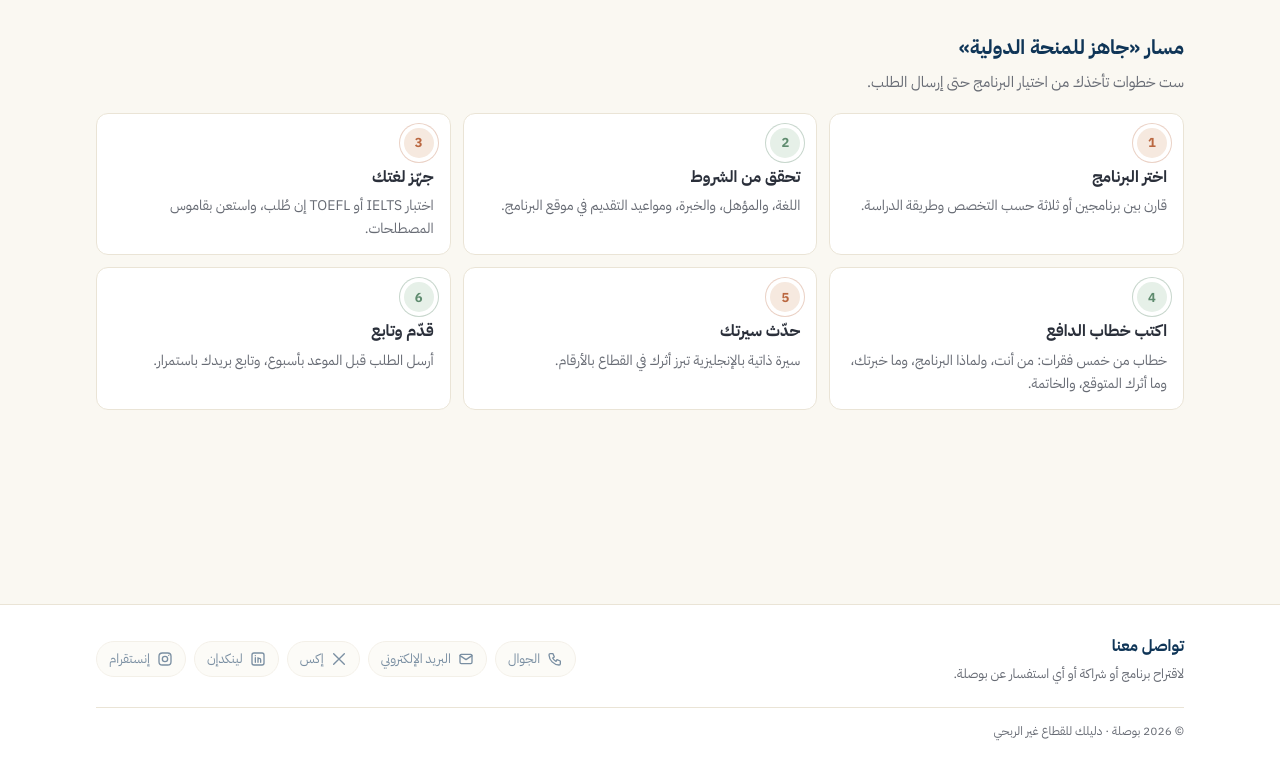
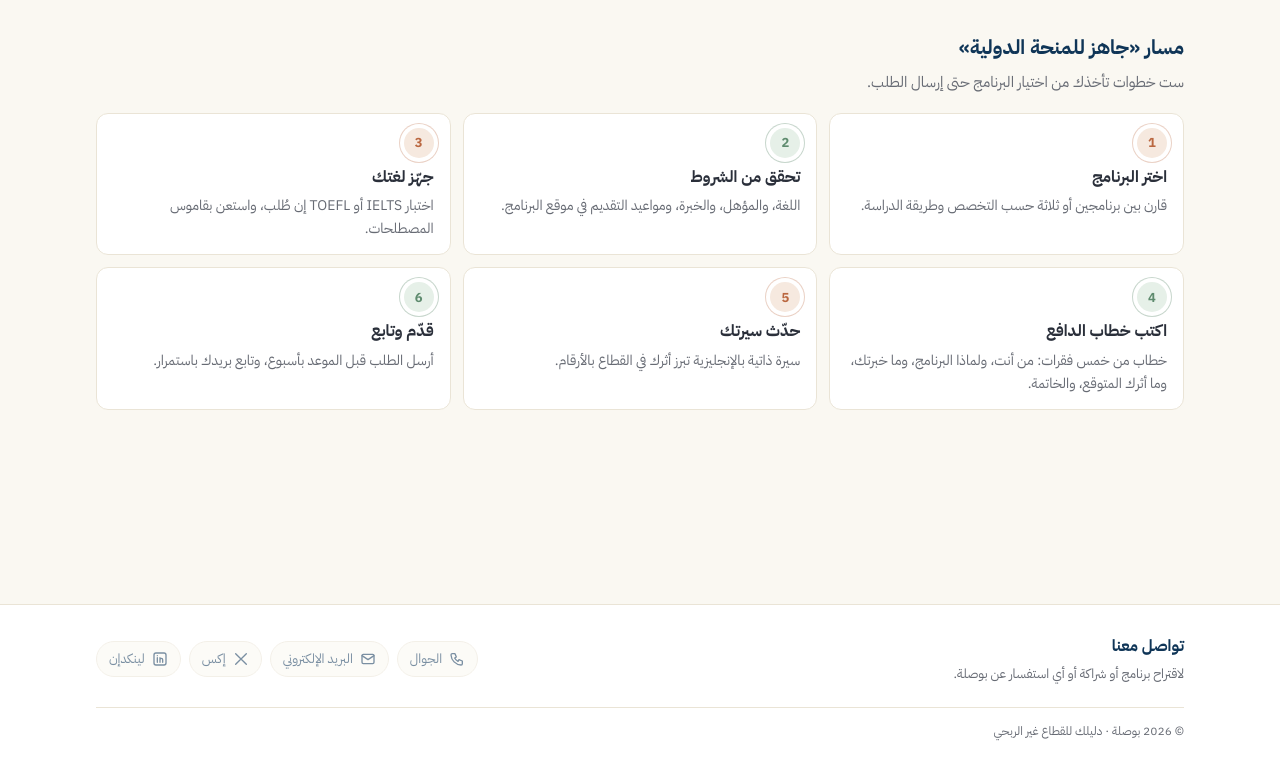
Before and after one commit to rabehedu-sketch/bosla, a plain HTML site: page site/index.html in a window 1280 px wide. Shown: the part 2332-3096 px from the top of the page. Drawn offline with nearby package versions, Linux system fonts and the light colour scheme; no server answers.

Commit message:
بوصلة: حذف إنستقرام من التواصل
Co-Authored-By: Claude Opus 5.5 <noreply@anthropic.com>
Claude-Session: https://claude.ai/code/session_01WaAQ5T6EAKuxi1F9z4xPMk

```diff
--- a/site/index.html
+++ b/site/index.html
@@ -1187,7 +1187,7 @@ function rerender(){const y=window.scrollY;render();window.scrollTo({top:y})}
 const BNAV=[["home",'<path d="M3 11l9-7 9 7v9a1 1 0 0 1-1 1h-5v-6H9v6H4a1 1 0 0 1-1-1z"/>'],["programs",'<rect x="3" y="4" width="18" height="17" rx="2"/><path d="M3 9h18M8 2v4M16 2v4"/>'],["calendar",'<circle cx="12" cy="12" r="9"/><path d="M12 7v5l3 2"/>'],["account",'<circle cx="12" cy="8" r="4"/><path d="M4 21c1.5-4 4.5-6 8-6s6.5 2 8 6"/>']];
 
 /* ---------- الهامش ---------- */
-const CONTACT={phone:"",email:"",x:"",linkedin:"",instagram:""};
+const CONTACT={phone:"",email:"",x:"",linkedin:""};
 const CICON={phone:'<path d="M5 4h4l2 5-2.5 1.5a11 11 0 0 0 5 5L15 13l5 2v4a2 2 0 0 1-2 2A16 16 0 0 1 3 6a2 2 0 0 1 2-2"/>',email:'<rect x="3" y="5" width="18" height="14" rx="2"/><path d="M3 7l9 6 9-6"/>',x:'<path d="M4 4l16 16M20 4L4 20"/>',linkedin:'<rect x="3" y="3" width="18" height="18" rx="3"/><path d="M8 10v7M8 7v.01M12 17v-4a2 2 0 0 1 4 0v4M12 10v7"/>',instagram:'<rect x="3" y="3" width="18" height="18" rx="5"/><circle cx="12" cy="12" r="4"/><path d="M17.5 6.5v.01"/>'};
 const CLABEL={ar:{phone:"الجوال",email:"البريد الإلكتروني",x:"إكس",linkedin:"لينكدإن",instagram:"إنستقرام",t:"تواصل معنا",p:"لاقتراح برنامج أو شراكة أو أي استفسار عن بوصلة.",c:"بوصلة · دليلك للقطاع غير الربحي"},en:{phone:"Phone",email:"Email",x:"X",linkedin:"LinkedIn",instagram:"Instagram",t:"Contact us",p:"Suggest a program, a partnership, or ask us anything about Bosla.",c:"Bosla · Your guide to the nonprofit sector"}};
 function renderFoot(){const f=document.getElementById("siteFoot");if(!f)return;const L2=CLABEL[S.lang]||CLABEL.ar;
```
